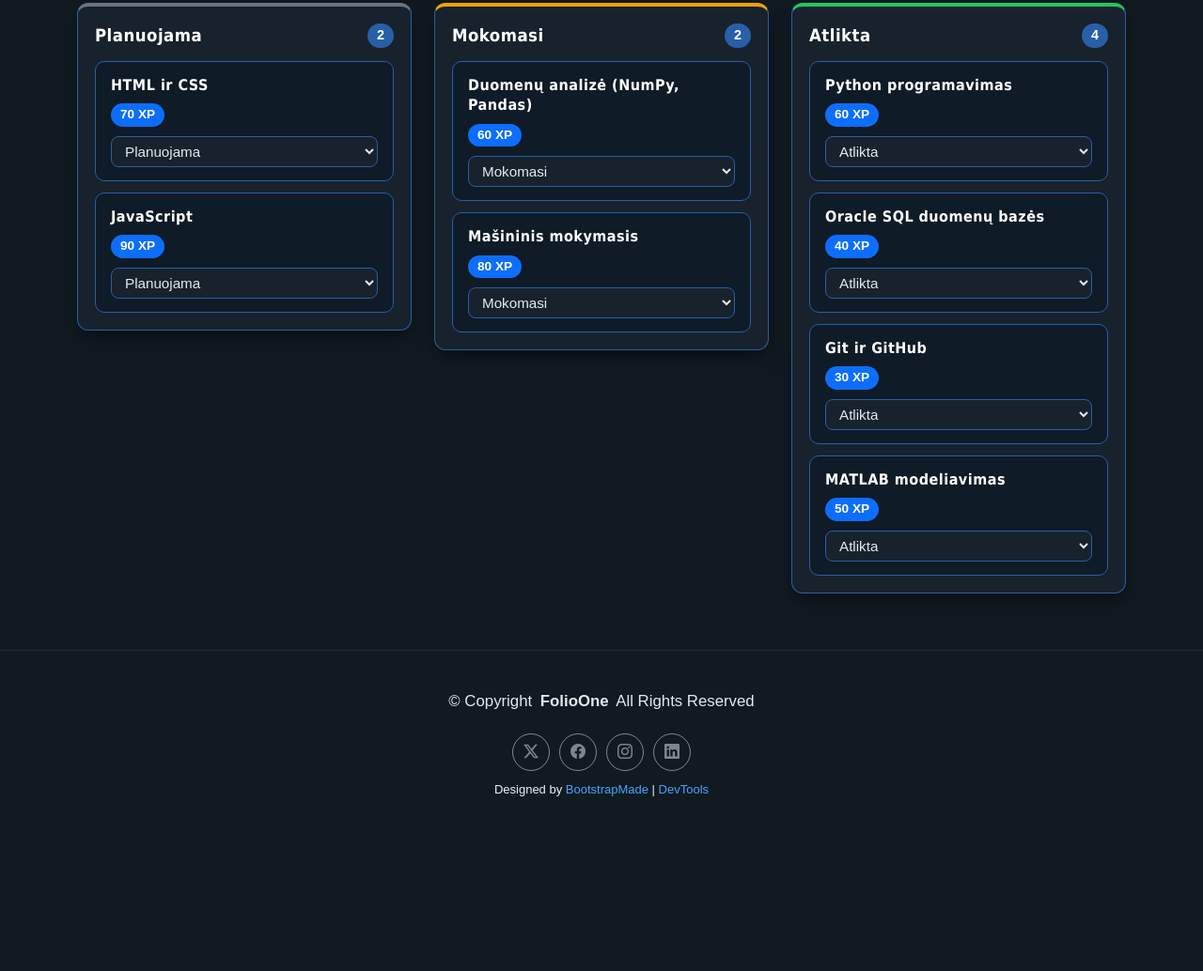
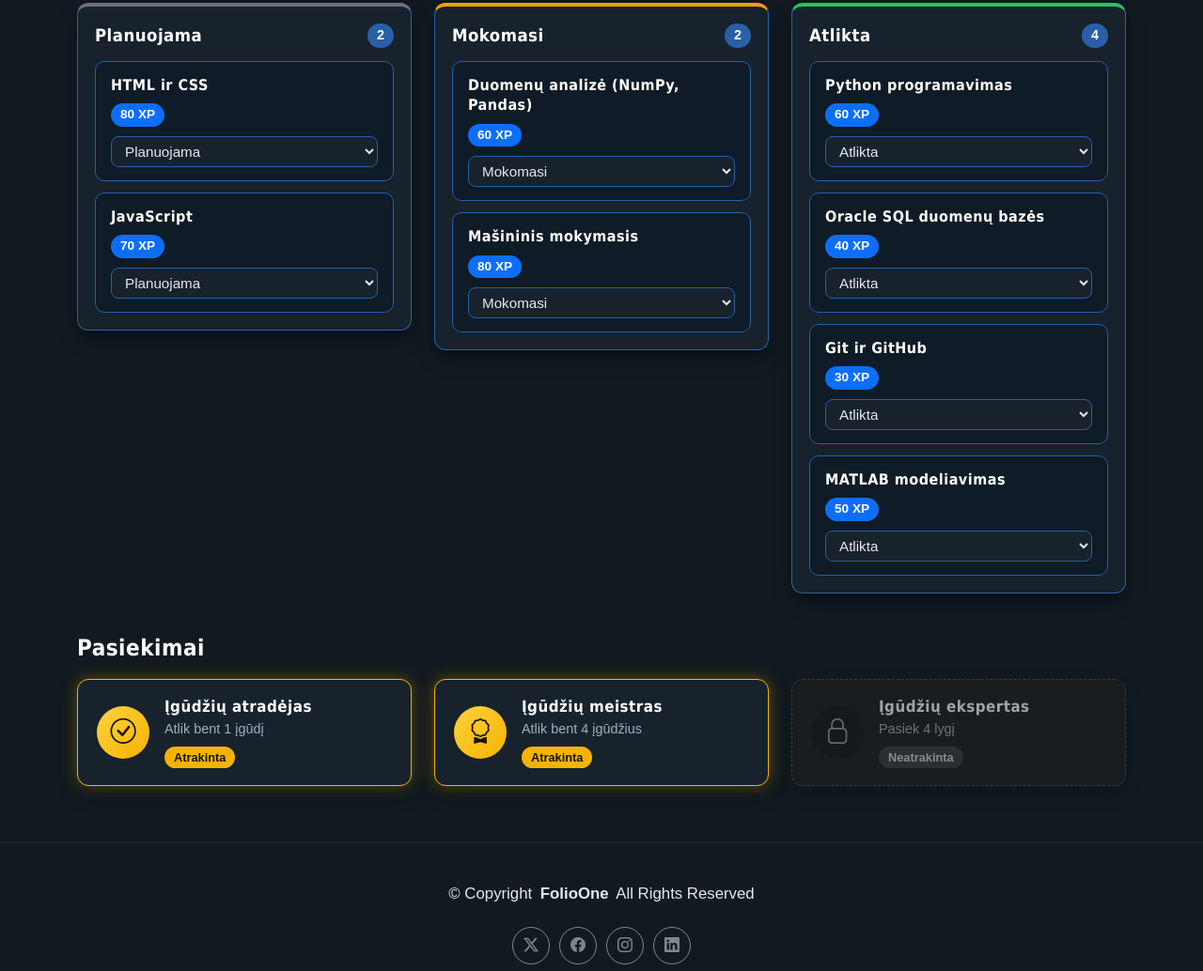
Before and after one commit to IgnasLtu/IgnasLtu.github.io, a plain HTML site: page competencies.html in a window 1280 px wide. Shown: the part 607-1641 px from the top of the page at 94% size. Before the commit the page ends 1498 px from the top, so only its background shows below. Drawn offline with Linux system fonts and the light colour scheme.

Commit message:
Papildoma

```diff
--- a/assets/css/custom.css
+++ b/assets/css/custom.css
@@ -942,3 +942,112 @@ body.about-page .profile-figure img {
     transition: none;
   }
 }
+
+.sk-section-heading {
+  margin: 44px 0 18px;
+  font-size: 1.5rem;
+  color: #ffffff;
+}
+
+.sk-achievements {
+  display: grid;
+  grid-template-columns: repeat(3, 1fr);
+  gap: 24px;
+}
+
+.sk-ach {
+  display: flex;
+  align-items: center;
+  gap: 16px;
+  padding: 18px 20px;
+  background: #17222d;
+  border: 1px solid #285fa7;
+  border-radius: 12px;
+  box-shadow: 0 10px 25px -5px rgba(0, 0, 0, 0.35);
+  transition: opacity 0.3s ease, filter 0.3s ease, border-color 0.3s ease;
+}
+
+.sk-ach-icon {
+  display: flex;
+  align-items: center;
+  justify-content: center;
+  flex-shrink: 0;
+  width: 56px;
+  height: 56px;
+  font-size: 1.7rem;
+  border-radius: 50%;
+}
+
+.sk-ach-body {
+  min-width: 0;
+}
+
+.sk-ach h4 {
+  margin: 0 0 4px;
+  font-size: 1.05rem;
+  color: #ffffff;
+}
+
+.sk-ach p {
+  margin: 0 0 8px;
+  font-size: 0.9rem;
+  line-height: 1.4;
+  color: #9fb0bf;
+}
+
+.sk-ach-status {
+  display: inline-block;
+  padding: 2px 10px;
+  font-size: 0.8rem;
+  font-weight: 700;
+  border-radius: 999px;
+}
+
+.sk-ach.is-unlocked {
+  border-color: #f5b301;
+  box-shadow: 0 0 18px rgba(245, 179, 1, 0.35), 0 10px 25px -5px rgba(0, 0, 0, 0.35);
+}
+
+.sk-ach.is-unlocked .sk-ach-icon {
+  color: #1a1300;
+  background: linear-gradient(135deg, #ffd23f, #f5b301);
+}
+
+.sk-ach.is-unlocked .sk-ach-status {
+  color: #1a1300;
+  background: #f5b301;
+}
+
+.sk-ach.is-locked {
+  border: 1px dashed #475569;
+  opacity: 0.6;
+  filter: grayscale(1);
+}
+
+.sk-ach.is-locked .sk-ach-icon {
+  color: #94a3b8;
+  background: #0f1b26;
+}
+
+.sk-ach.is-locked .sk-ach-status {
+  color: #cbd5e1;
+  background: #334155;
+}
+
+.sk-ach-new {
+  animation: achUnlock 0.8s ease;
+}
+
+@keyframes achUnlock {
+  0%   { transform: scale(0.9); box-shadow: 0 0 0 0 rgba(245, 179, 1, 0.8); }
+  50%  { transform: scale(1.05); box-shadow: 0 0 0 16px rgba(245, 179, 1, 0); }
+  100% { transform: scale(1); box-shadow: 0 0 18px rgba(245, 179, 1, 0.35); }
+}
+
+@media (max-width: 991px) {
+  .sk-achievements { grid-template-columns: 1fr; }
+}
+
+@media (prefers-reduced-motion: reduce) {
+  .sk-ach-new { animation: none !important; }
+}
--- a/assets/js/skills.js
+++ b/assets/js/skills.js
@@ -1,7 +1,6 @@
 document.addEventListener('DOMContentLoaded', function () {
   const board = document.getElementById('skillBoard');
   if (!board) return;
-
   const PLANNED = 'Planuojama';
   const LEARNING = 'Mokomasi';
   const DONE = 'Atlikta';
@@ -14,8 +13,8 @@ document.addEventListener('DOMContentLoaded', function () {
     { id: 4, name: 'MATLAB modeliavimas',             state: DONE,     xp: 50 },
     { id: 5, name: 'Duomenų analizė (NumPy, Pandas)', state: LEARNING, xp: 60 },
     { id: 6, name: 'Mašininis mokymasis',             state: LEARNING, xp: 80 },
-    { id: 7, name: 'HTML ir CSS',                     state: PLANNED,  xp: 70 },
-    { id: 8, name: 'JavaScript',                      state: PLANNED,  xp: 90 },
+    { id: 7, name: 'HTML ir CSS',                     state: PLANNED,  xp: 80 },
+    { id: 8, name: 'JavaScript',                      state: PLANNED,  xp: 70 }
   ];
 
   const LEVELS = [
@@ -32,6 +31,35 @@ document.addEventListener('DOMContentLoaded', function () {
     level4: 'assets/img/avatar-4.svg'
   };
 
+  const STORAGE_KEY = 'skillTracker.skillStates';
+
+  const ACHIEVEMENTS = [
+    {
+      id: 'explorer',
+      title: 'Įgūdžių atradėjas',
+      description: 'Atlik bent 1 įgūdį',
+      icon: 'bi-check-circle',
+      check: function (stats) { return stats.doneCount >= 1; }
+    },
+    {
+      id: 'master',
+      title: 'Įgūdžių meistras',
+      description: 'Atlik bent 4 įgūdžius',
+      icon: 'bi-award',
+      check: function (stats) { return stats.doneCount >= 4; }
+    },
+    {
+      id: 'expert',
+      title: 'Įgūdžių ekspertas',
+      description: 'Pasiek 4 lygį',
+      icon: 'bi-trophy',
+      check: function (stats) { return stats.level >= 4; }
+    }
+  ];
+
+  const achievementBoard = document.getElementById('achievementsBoard');
+  let unlockedBefore = null;
+
   function calculateTotalXP() {
     let total = 0;
     for (const skill of skills) {
@@ -40,6 +68,10 @@ document.addEventListener('DOMContentLoaded', function () {
       }
     }
     return total;
+  }
+
+  function countDoneSkills() {
+    return skills.filter(function (s) { return s.state === DONE; }).length;
   }
 
   function getLevelInfo(xp) {
@@ -202,7 +234,7 @@ document.addEventListener('DOMContentLoaded', function () {
 
   function renderStats() {
     const total = skills.length;
-    const done = skills.filter(function (s) { return s.state === DONE; }).length;
+    const done = countDoneSkills();
     const percent = total === 0 ? 0 : Math.round((done / total) * 100);
 
     document.getElementById('statTotal').textContent = total;
@@ -210,11 +242,96 @@ document.addEventListener('DOMContentLoaded', function () {
     document.getElementById('statPercent').textContent = percent + '%';
   }
 
+  function saveSkills() {
+    try {
+      const states = {};
+      skills.forEach(function (skill) {
+        states[skill.id] = skill.state;
+      });
+      localStorage.setItem(STORAGE_KEY, JSON.stringify(states));
+    } catch (error) {
+      console.warn('Nepavyko išsaugoti duomenų:', error);
+    }
+  }
+
+  function loadSkills() {
+    try {
+      const raw = localStorage.getItem(STORAGE_KEY);
+      if (raw === null) {
+        return;
+      }
+      const saved = JSON.parse(raw);
+      skills.forEach(function (skill) {
+        if (STATES.includes(saved[skill.id])) {
+          skill.state = saved[skill.id];
+        }
+      });
+    } catch (error) {
+      console.warn('Nepavyko nuskaityti išsaugotų duomenų, naudojamos pradinės būsenos:', error);
+    }
+  }
+
+  function createAchievementCard(achievement, unlocked) {
+    const card = document.createElement('div');
+    card.className = 'sk-ach ' + (unlocked ? 'is-unlocked' : 'is-locked');
+
+    const iconBox = document.createElement('div');
+    iconBox.className = 'sk-ach-icon';
+    const icon = document.createElement('i');
+    icon.className = 'bi ' + (unlocked ? achievement.icon : 'bi-lock');
+    iconBox.appendChild(icon);
+
+    const body = document.createElement('div');
+    body.className = 'sk-ach-body';
+
+    const title = document.createElement('h4');
+    title.textContent = achievement.title;
+
+    const description = document.createElement('p');
+    description.textContent = achievement.description;
+
+    const status = document.createElement('span');
+    status.className = 'sk-ach-status';
+    status.textContent = unlocked ? 'Atrakinta' : 'Neatrakinta';
+
+    body.appendChild(title);
+    body.appendChild(description);
+    body.appendChild(status);
+    card.appendChild(iconBox);
+    card.appendChild(body);
+    return card;
+  }
+  function renderAchievements() {
+    if (!achievementBoard) return;
+
+    const stats = {
+      doneCount: countDoneSkills(),
+      level: getLevelInfo(calculateTotalXP()).level
+    };
+
+    achievementBoard.textContent = '';
+    const unlockedNow = {};
+
+    ACHIEVEMENTS.forEach(function (achievement) {
+      const unlocked = achievement.check(stats);
+      unlockedNow[achievement.id] = unlocked;
+
+      const card = createAchievementCard(achievement, unlocked);
+      if (unlocked && unlockedBefore !== null && !unlockedBefore[achievement.id]) {
+        card.classList.add('sk-ach-new');
+      }
+      achievementBoard.appendChild(card);
+    });
+
+    unlockedBefore = unlockedNow;
+  }
+
   function changeSkillState(id, newState) {
     const skill = skills.find(function (s) { return s.id === id; });
     if (!skill) return;
 
     skill.state = newState;
+    saveSkills();
     updateAll();
   }
 
@@ -222,8 +339,10 @@ document.addEventListener('DOMContentLoaded', function () {
     renderBoard();
     renderProfile();
     renderStats();
+    renderAchievements();
   }
 
+  loadSkills();
   buildBoard();
   updateAll();
 });
--- a/competencies.html
+++ b/competencies.html
@@ -71,7 +71,6 @@
 
   <main class="main">
 
-
     <section id="competencies" class="competencies section">
 
       <!-- Section Title -->
@@ -114,6 +113,9 @@
         </div>
 
         <div id="skillBoard" class="sk-board"></div>
+
+        <h3 class="sk-section-heading">Pasiekimai</h3>
+        <div id="achievementsBoard" class="sk-achievements"></div>
 
       </div>
 
```
